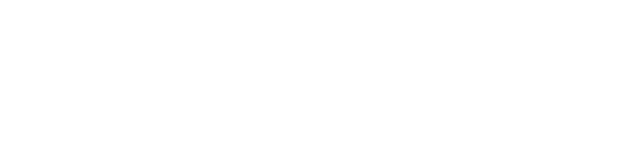
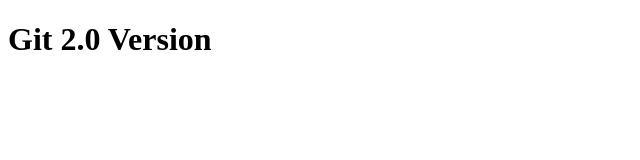
Before and after one commit to sherelynn/learning-git, a plain HTML site: page index.html in a window 1280 px wide. Shown: the whole page, without its empty margins (0-640 px from the left). Drawn offline with Linux system fonts and the light colour scheme.

Commit message:
First Commit

```diff
--- a/index.html
+++ b/index.html
@@ -5,5 +5,8 @@
     <meta name="viewport" content="width=device-width, initial-scale=1.0" />
     <title>Git 2.0</title>
   </head>
-  <body></body>
+  <body>
+    <!-- First Commit -->
+    <h1>Git 2.0 Version</h1>
+  </body>
 </html>
```
